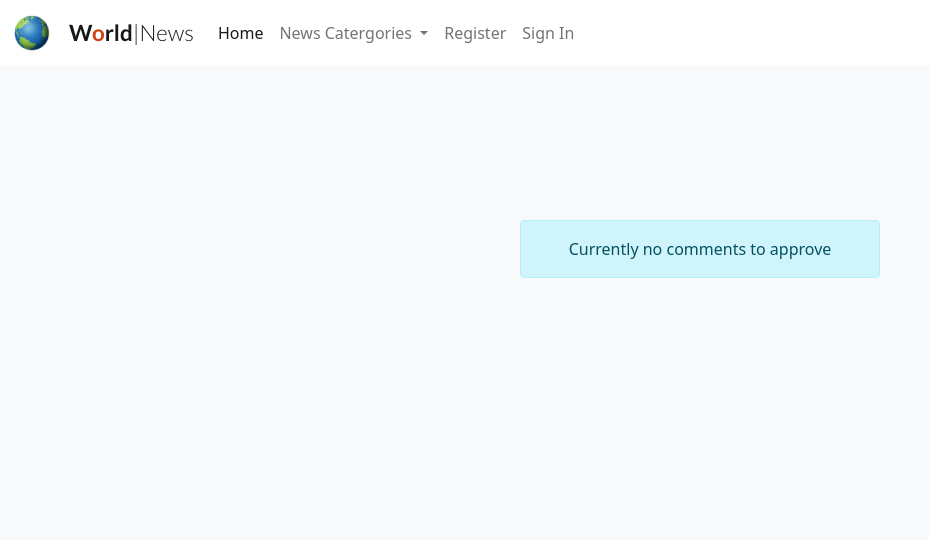
After one commit to HumaIlyas/Project-4, a Django app: a page that uses templates/news/non_approve_comment.html in a window 1280 px wide. The commit adds this page. Shown: the top 540 px of the page, without its empty margins (0-929 px from the left). Run offline with Django 3.2, Linux system fonts and the light colour scheme; tables that the repository leaves empty hold one stand-in row (values such as "Sample post"); some libraries are stand-ins or nearby versions.

Commit message:
Add messages for comments need/do not need approvl of admin at frontend

```diff
--- a/news/urls.py
+++ b/news/urls.py
@@ -5,6 +5,7 @@ urlpatterns = [
     path("", views.PostList.as_view(), name='home'),
     path('category/<str:category>', views.PostCategory.as_view(), name='category'),
     path('<slug:slug>/', views.PostDetail.as_view(), name='news/post_detail'),
-    path('like/<slug:slug>', views.PostLike.as_view(), name='post_like'),
+    path('like/<slug:slug>', views.PostLike.as_view(), name='like_post'),
     path('delete/<slug:slug>', views.PostDelete.as_view(), name='delete_post'),
+    path('approve/<slug:slug>', views.CommentApproval.as_view(), name='approve_comment'),
 ]
--- a/news/views.py
+++ b/news/views.py
@@ -94,3 +94,14 @@ class PostDelete(View):
             raise PermissionDenied
 
         return render(request, "news/index.html")
+
+
+class CommentApproval(View):
+
+   def get(self, request, slug, *args, **kwargs):
+        post = get_object_or_404(Post, slug=slug)
+        if post.comments.filter(approved=False).exists():
+            if request.user.is_superuser:
+                return render(request, "news/approve_comment.html")
+        else:
+            return render(request, 'news/non_approve_comment.html')
--- a/static/css/style.css
+++ b/static/css/style.css
@@ -182,9 +182,33 @@ body {
 
 .btn-delete:hover,
 .btn-delete:active {
+    color: #343536;
+    background: transparent;
+    border: none;
+}
+
+/* message for approval of comment */
+.btn-msg {
+    color: #585655;
+    border: none;
+    background: transparent;
+}
+
+.btn-msg:hover,
+.btn-msg:active {
     color: #363534;
     background: transparent;
     border: none;
+}
+
+#message-text {
+    text-align: center;
+    width: 400px;
+    height: 100px;
+    padding: 20px;
+    bottom: 500px;
+    left: 500px;
+    position: absolute;
 }
 
 /* footer */
--- /dev/null
+++ b/templates/news/non_approve_comment.html
@@ -0,0 +1,12 @@
+{% extends "news/base.html" %}
+
+{% block content %}
+
+<!-- message that comments do not need approval -->
+<div id="message-text">
+    <div class="alert alert-info" role="alert">
+        Currently no comments to approve
+    </div>
+</div>
+
+{%endblock%}
--- a/templates/news/post_detail.html
+++ b/templates/news/post_detail.html
@@ -43,7 +43,7 @@
                     <div class="col-1">
                         <strong>
                             {% if user.is_authenticated %}
-                            <form class="d-inline" action="{% url 'post_like' post.slug %}" method="POST">
+                            <form class="d-inline" action="{% url 'like_post' post.slug %}" method="POST">
                                 {% csrf_token %}
                                 {% if liked %}
                                 <button type="submit" name="post_id" value="{{post.slug}}" class="btn-like">
```
Also changed, not shown: templates/news/approve_comment.html (added, +12 -0 lines), templates/news/index.html (+16 -7 lines), .gitpod.yml (added).
